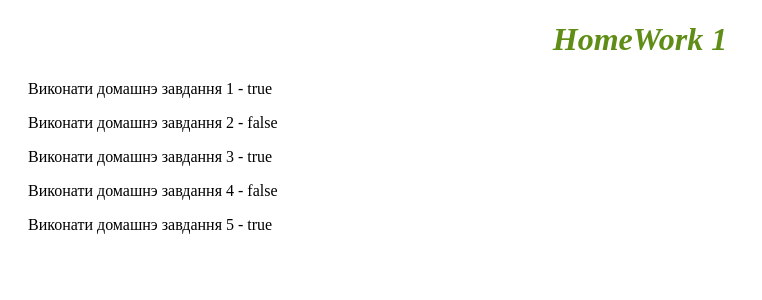
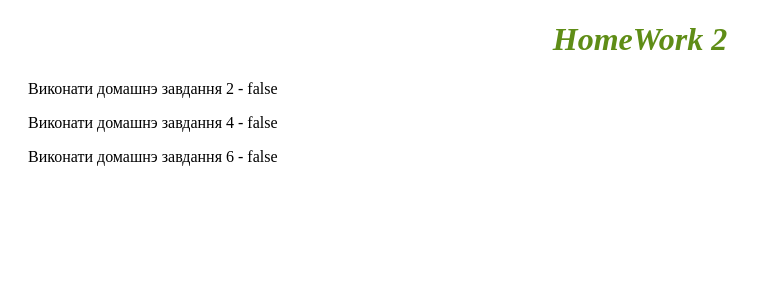
Before and after one commit to ellirom/Angular-home, an Angular app: page / in a window 1280 px wide. Shown: the top 300 px of the page, without its empty margins (0-762 px from the left). Built offline with nearby package versions, Linux system fonts and the light colour scheme.

Commit message:
homework2

```diff
--- a/src/app/app.component.html
+++ b/src/app/app.component.html
@@ -2,5 +2,7 @@
     <h1>{{title}} {{numberLesson}}</h1>
 </div>
 <div *ngFor="let homework of homeworks" class="list">
-    <p>{{homework.name}} {{homework.status}}</p>
-  </div>
+    <ng-container *ngIf="homework.status === false">
+        <p>{{homework.name}} {{homework.status}}</p>
+    </ng-container>
+ </div>
--- a/src/app/app.component.ts
+++ b/src/app/app.component.ts
@@ -1,4 +1,5 @@
 import { Component } from '@angular/core';
+import { Task } from './app.model';
 
 @Component({
   selector: 'app-root',
@@ -7,29 +8,46 @@ import { Component } from '@angular/core';
 })
 export class AppComponent {
 title = 'HomeWork';
-numberLesson = 1;
+numberLesson = 2 ;
 
-homeworks = [{
+homeworks: Task [];
+ngOnInit() {
+this.homeworks = [{
+  id: 0,
   name:"Виконати домашнэ завдання 1 -",
   status: true
 },
 {
+  id: 1,
   name:"Виконати домашнэ завдання 2 -",
   status: false
 },
 {
+  id: 2,
   name:"Виконати домашнэ завдання 3 -",
   status: true
 },
 {
+  id: 3,
   name:"Виконати домашнэ завдання 4 -",
   status: false
 },
 {
+  id: 4,
   name:"Виконати домашнэ завдання 5 -",
+  status: true
+},
+{
+  id: 5,
+  name:"Виконати домашнэ завдання 6 -",
+  status: false
+},
+{
+  id: 6,
+  name:"Виконати домашнэ завдання 7 -",
   status: true
 }
 ];
 
 
-}
+}}
--- /dev/null
+++ b/src/app/app.model.ts
@@ -0,0 +1,5 @@
+export type Task = {
+    id: number,
+    name: string,
+    status: boolean
+}
```
